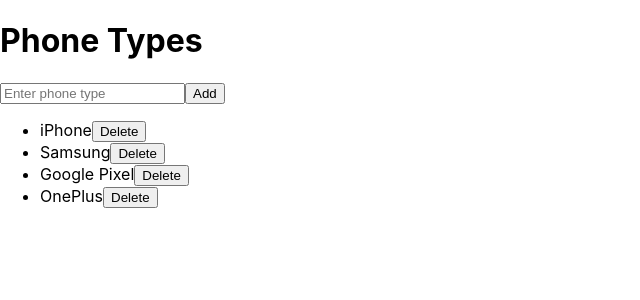
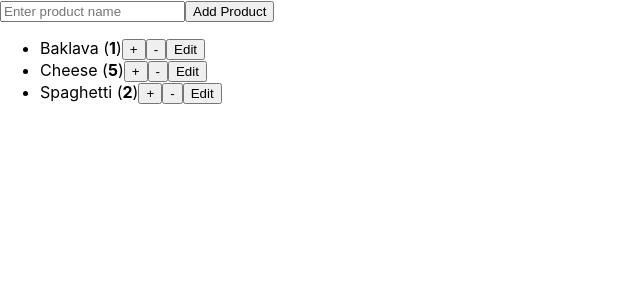
Before and after one commit to MohamedHany17m8/react, a React (Create React App) app: page / in a window 1280 px wide. Shown: the top 300 px of the page, without its empty margins (0-640 px from the left). Built offline with nearby package versions, Linux system fonts and the light colour scheme.

Commit message:
edditing and adding products

```diff
--- a/src/App.js
+++ b/src/App.js
@@ -1,63 +1,137 @@
 import React from "react";
 import { useState } from "react";
 
-function PhoneList() {
-  const [phones, setPhones] = useState([
-    { id: 1, type: "iPhone" },
-    { id: 2, type: "Samsung" },
-    { id: 3, type: "Google Pixel" },
-    { id: 4, type: "OnePlus" },
-  ]);
-  const [newPhone, setNewPhone] = useState("");
-  const [nextId, setNextId] = useState(5);
+const initialProducts = [
+  {
+    id: 0,
+    name: "Baklava",
+    count: 1,
+  },
+  {
+    id: 1,
+    name: "Cheese",
+    count: 5,
+  },
+  {
+    id: 2,
+    name: "Spaghetti",
+    count: 2,
+  },
+];
 
-  const addPhone = () => {
-    if (newPhone.trim()) {
-      setPhones((prev) => [...prev, { id: nextId, type: newPhone }]);
-      setNextId((prev) => prev + 1);
-      setNewPhone("");
+export default function ShoppingCart() {
+  const [products, setProducts] = useState(initialProducts);
+  const [newProductName, setNewProductName] = useState("");
+  const [editingProductId, setEditingProductId] = useState(null);
+  const [editedProductName, setEditedProductName] = useState("");
+
+  // Handle increasing product count
+  function handleIncreaseClick(productId) {
+    const newProducts = products.map((product) => {
+      if (product.id === productId) {
+        return {
+          ...product,
+          count: product.count + 1,
+        };
+      }
+      return product;
+    });
+    setProducts(newProducts);
+  }
+
+  // Handle decreasing product count
+  function handleDecreaseClick(productId) {
+    const newProducts = products.map((product) => {
+      if (product.id === productId && product.count > 0) {
+        return {
+          ...product,
+          count: product.count - 1,
+        };
+      }
+      return product;
+    });
+    setProducts(newProducts);
+  }
+
+  // Handle editing product name
+  function handleEditClick(productId, currentName) {
+    setEditingProductId(productId);
+    setEditedProductName(currentName);
+  }
+
+  // Save the edited product name
+  function handleSaveClick(productId) {
+    const newProducts = products.map((product) => {
+      if (product.id === productId) {
+        return {
+          ...product,
+          name: editedProductName,
+        };
+      }
+      return product;
+    });
+    setProducts(newProducts);
+    setEditingProductId(null); // Exit edit mode
+  }
+
+  // Handle adding a new product
+  function handleAddProduct() {
+    if (newProductName.trim()) {
+      const newProduct = {
+        id: products.length, // Simple ID generation (not ideal for production)
+        name: newProductName,
+        count: 1,
+      };
+      setProducts([...products, newProduct]);
+      setNewProductName(""); // Clear the input field
     }
-  };
+  }
 
-  const deletePhone = (id) => {
-    setPhones((prevPhones) => {
-      const index = prevPhones.findIndex((phone) => phone.id === id);
-      if (index !== -1) {
-        const newPhones = [...prevPhones];
-        newPhones.splice(index, 1);
-        return newPhones;
-      }
-      return prevPhones;
-    });
-  };
-  const handleKeyDown = (e) => {
-    if (e.key === "Enter") {
-      addPhone();
-    }
-  };
   return (
     <div>
-      <h1>Phone Types</h1>
+      {/* Input field for adding new products */}
       <div>
         <input
           type="text"
-          value={newPhone}
-          onChange={(e) => setNewPhone(e.target.value)}
-          placeholder="Enter phone type"
-          onKeyDown={handleKeyDown} // Add this line
+          value={newProductName}
+          onChange={(e) => setNewProductName(e.target.value)}
+          placeholder="Enter product name"
         />
-        <button onClick={addPhone}>Add</button>
+        <button onClick={handleAddProduct}>Add Product</button>
       </div>
+
+      {/* List of products */}
       <ul>
-        {phones.map((phone) => (
-          <li key={phone.id}>
-            {phone.type}
-            <button onClick={() => deletePhone(phone.id)}>Delete</button>
+        {products.map((product) => (
+          <li key={product.id}>
+            {/* Display product name or edit input field */}
+            {editingProductId === product.id ? (
+              <input
+                type="text"
+                value={editedProductName}
+                onChange={(e) => setEditedProductName(e.target.value)}
+              />
+            ) : (
+              <>
+                {product.name} (<b>{product.count}</b>)
+              </>
+            )}
+
+            {/* Increase and decrease buttons */}
+            <button onClick={() => handleIncreaseClick(product.id)}>+</button>
+            <button onClick={() => handleDecreaseClick(product.id)}>-</button>
+
+            {/* Edit and Save buttons */}
+            {editingProductId === product.id ? (
+              <button onClick={() => handleSaveClick(product.id)}>Save</button>
+            ) : (
+              <button onClick={() => handleEditClick(product.id, product.name)}>
+                Edit
+              </button>
+            )}
           </li>
         ))}
       </ul>
     </div>
   );
 }
-
-export default PhoneList;
```
